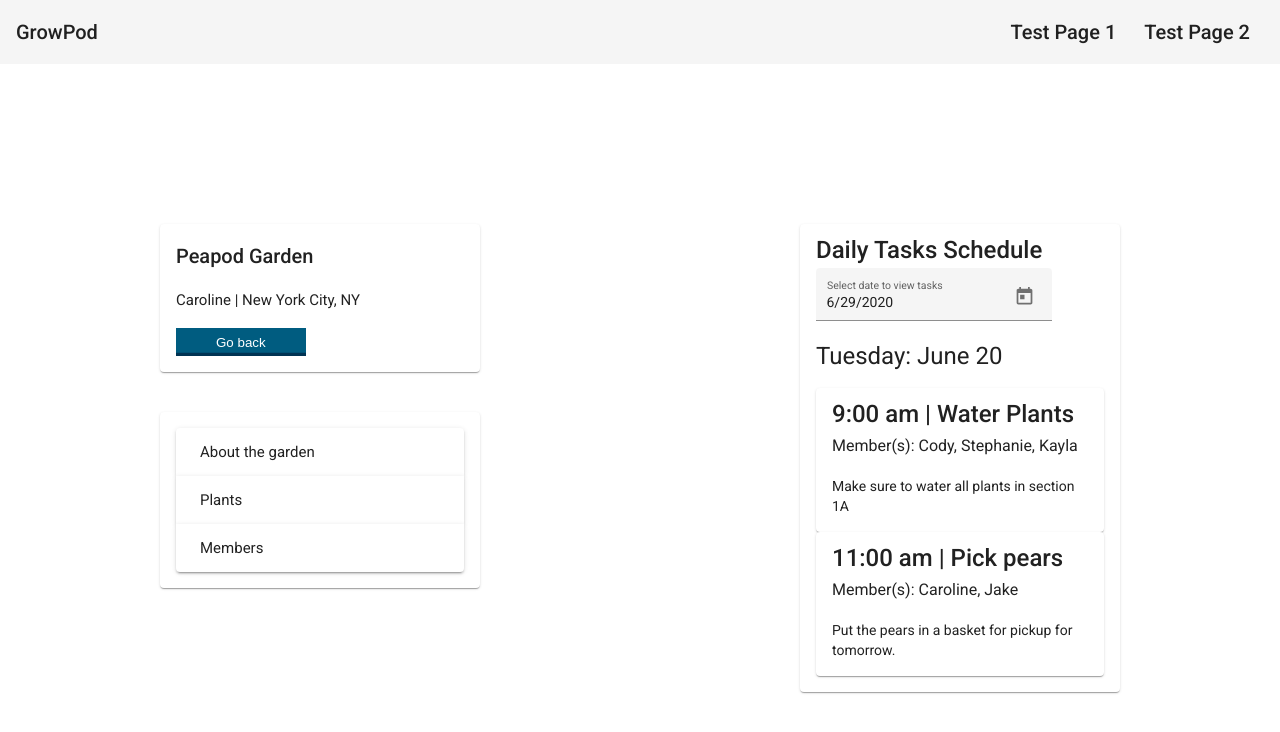
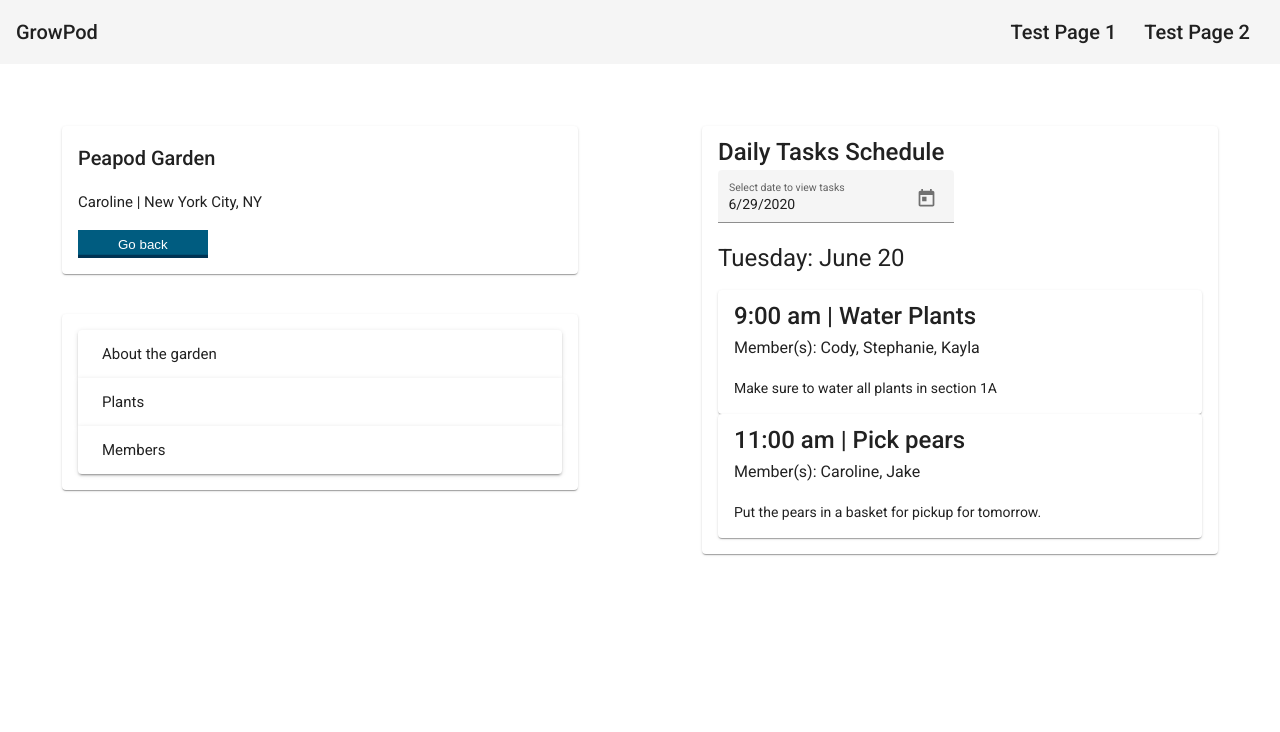
Before and after one commit to googleinterns/step26-2020, an Angular app in the folder src/main/webapp/: page /page/schedule in a window 1280 px wide. Shown: the top 732 px of the page. Built offline with nearby package versions, Linux system fonts and the light colour scheme.

Commit message:
padding reduced to 5em

```diff
--- a/src/main/webapp/src/app/schedule-page/schedule-page.component.css
+++ b/src/main/webapp/src/app/schedule-page/schedule-page.component.css
@@ -6,7 +6,7 @@
 
 .flex-split {
   flex: 0 1 50%;
-  padding: 10em;
+  padding: 3em;
 }
 
 .card-padding {
```
